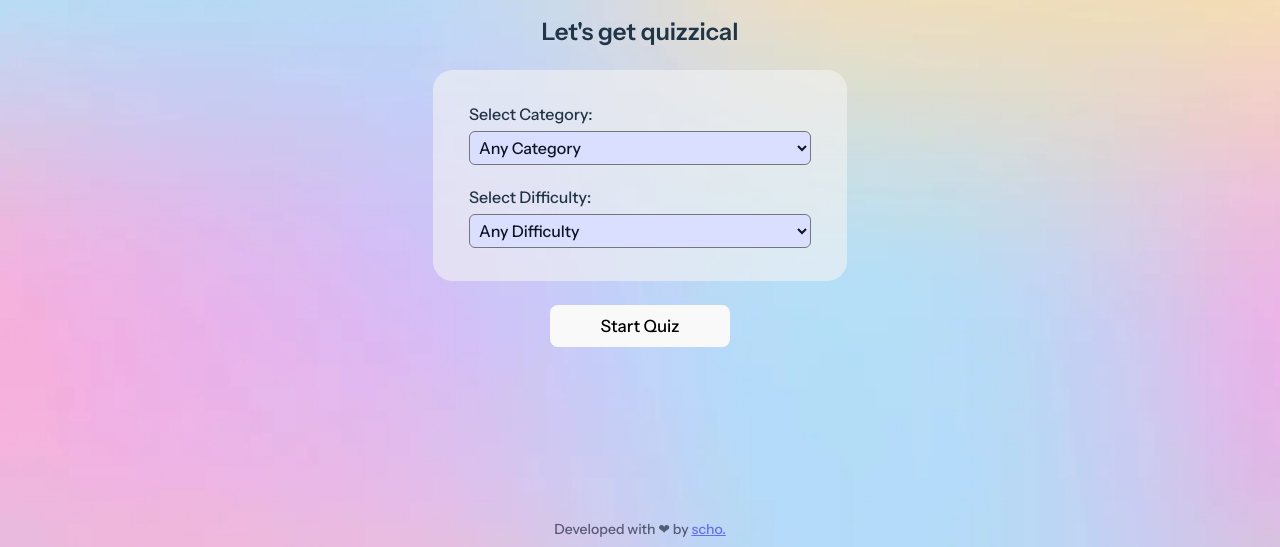
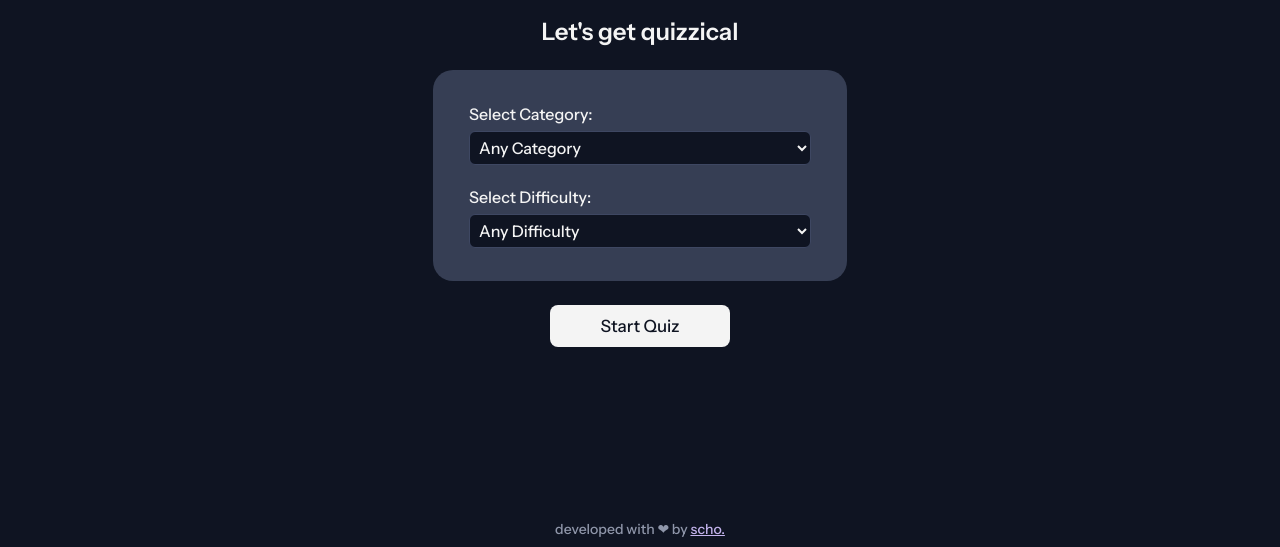
Before and after one commit to indoct/quizzical-app, a React (Vite) app: page / in a window 1280 px wide. Shown: the part 250-797 px from the top of the page. Built offline with nearby package versions, Linux system fonts and the light colour scheme; a web font is replaced by a local one.

Commit message:
added dark mode toggle + styles
fixed vertical centering for quiz body

```diff
--- a/package.json
+++ b/package.json
@@ -13,7 +13,8 @@
     "he": "^1.2.0",
     "react": "^18.2.0",
     "react-confetti": "^6.1.0",
-    "react-dom": "^18.2.0"
+    "react-dom": "^18.2.0",
+    "react-toggle-dark-mode": "^1.1.1"
   },
   "devDependencies": {
     "@types/react": "^18.2.15",
--- a/src/App.css
+++ b/src/App.css
@@ -1,12 +1,8 @@
 #root {
-  max-width: 800px;
   display: flex;
-  flex-direction: column;
-  min-height: 100vh;
-  text-align: center;
-  padding-top: 1rem;
-  padding-bottom: 10px;
-  box-sizing: border-box;
+  flex-direction: row;
+  width: 100%;
+  justify-content: center;
 }
 
 .logo {
--- a/src/App.jsx
+++ b/src/App.jsx
@@ -5,12 +5,16 @@ import Confetti from "react-confetti"
 import './App.css'
 import QABlock from './components/QABlock'
 import Intro from './components/Intro'
+import { DarkModeSwitch } from 'react-toggle-dark-mode'
 
 function App() {
     const [quizStarted, setQuizStarted] = React.useState(false);
     const [quizArray, setQuizArray] = React.useState([]);
     const [quizState, setQuizState] = React.useState({ selected_count: false, game_over: false });
     const [quizSettings, setQuizSettings] = React.useState({ difficulty: '', category: '' })
+    const [isDarkMode, setDarkMode] = React.useState(true);
+
+    console.log(isDarkMode)
 
   const shuffle = (array) => {
       for (let i = array.length - 1; i >= 0; i--) {
@@ -54,6 +58,10 @@ function App() {
       if(!quizStarted) setQuizStarted(prevState => !prevState)
     })
 }
+
+const toggleDarkMode = (checked) => {
+  setDarkMode(checked);
+};
 
 function handleSettingsChange(event) {
   const { name, value } = event.target;
@@ -104,6 +112,7 @@ const qaElements = quizArray.map((q,i) => {
     correct={q.correct}
     handleChange={handleChange}
     quizState={quizState}
+    isDarkMode={isDarkMode}
      />
   )
 });
@@ -137,7 +146,13 @@ const handleReplayBtn = () => {
     }
 
   return (
-    <>
+    <main className={isDarkMode ? 'dark-mode' : 'light-mode'}>
+      <div className="mode-switch"><DarkModeSwitch
+          style={{ marginBottom: '2rem' }}
+          checked={isDarkMode}
+          onChange={toggleDarkMode}
+          size={30}
+        /></div>
           {
           quizStarted ?
               <section>
@@ -164,8 +179,8 @@ const handleReplayBtn = () => {
                 handleStart={fetchData}
                 />
           }
-      <footer>Developed with ❤ by <strong><a href="https://scho.pro" target="_blank">scho.</a></strong></footer>
-      </>
+      <footer>developed with ❤ by <strong><a href="https://scho.pro" target="_blank">scho.</a></strong></footer>
+      </main>
   )
 }
 
--- a/src/components/QABlock.jsx
+++ b/src/components/QABlock.jsx
@@ -10,14 +10,20 @@ export default function QABlock(props) {
     const optionsElement = optArray.map((answer, index) => {
 
     const styles = {
-        color: !gO && props.selected === answer ? "#f4f4f4" : "#0f1422",
-        backgroundColor: !gO && props.selected === answer ? "#2d313c"
-        : gO && props.selected === answer && props.correct !== props.selected ? "#FF7370"
-        : gO && props.correct === answer ? "#6BB389"
+        color: !gO && props.selected === answer && props.isDarkMode ? "#0f1422" // game in play, dark mode, selected: quiz dark
+        : !gO && props.isDarkMode || !gO && props.selected === answer && !props.isDarkMode ? "#f4f4f4" // game in play, dark mode OR game over, selected, light mode: quiz light
+        : gO && props.selected !== answer && props.correct !== answer && props.isDarkMode ? "#9fa2ac" // game over, not selected, not correct, dark mode: pale grey
+        :  "#0f1422",
+        backgroundColor: !gO && props.selected === answer && !props.isDarkMode ? "#2d313c" // game in play, light mode, selected: quiz dark
+        : !gO && props.selected === answer && props.isDarkMode ? "#c4b4ed" // game in play, dark mode, selected: quiz light
+        : !gO && props.isDarkMode || gO && props.selected !== answer && props.correct !== answer && props.isDarkMode ? "#2a3040" // game in play, dark mode, not selected OR game over, not selected: slightly darker blue #9fa2ac
+        : gO && props.selected === answer && props.correct !== props.selected ? "#FF7370" // any mode, game over, incorrect: red
+        : gO && props.correct === answer ? "#7edd8c" // any mode, game over, correct: green
         : "#f4f4f4",
 
-        opacity: gO && props.correct === answer || !gO ? 1 : 0.6,
-        cursor: !gO ? 'pointer' : '',
+        fontWeight: gO && props.correct === answer && props.isDarkMode ? "600" : "500", // bold correct answers in dark mode
+        opacity: gO && props.correct === answer || !gO ? 1 : 0.65, // lower opacity for incorrect answers
+        cursor: !gO ? 'pointer' : '', // UX: regular cursor after game over
     }
 
     const optId = `${props.qnum}0${index+1}-${answer}`
--- a/src/index.css
+++ b/src/index.css
@@ -5,7 +5,7 @@
   font-weight: 500;
 
   --quiz-dark: #0f1422;
-  --quiz-light: #f4f4f4cb;
+  --quiz-light: #f4f4f4;
   --quiz-tan: #eaded1;
   --quiz-slate: #96c0c5;
 
@@ -23,6 +23,19 @@
   -webkit-text-size-adjust: 100%;
 }
 
+main {
+  display: flex;
+  flex-direction: column;
+  min-height: 100vh;
+  text-align: center;
+  padding-top: 1rem;
+  padding-bottom: 10px;
+  box-sizing: border-box;
+  flex-grow: 1;
+  align-items: center;
+  justify-content: center;
+}
+
 a {
   font-weight: 500;
   color: #646cff;
@@ -36,6 +49,10 @@ section button,
 form button,
 button {
   font-size: 1.06rem;
+}
+
+button:disabled {
+  color: #f4f4f466;
 }
 
 button:disabled:hover {
@@ -80,9 +97,10 @@ footer a:hover {
 
 section {
   display: flex;
-  flex-grow: 1;
   flex-direction: column;
   justify-content: center;
+  max-width: 800px;
+  flex-grow: 1;
 }
 
 h1 {
@@ -173,7 +191,6 @@ input[type="number"]::-webkit-outer-spin-button {
 legend {
   font-family: "Instrument Sans", sans-serif;
   font-size: 1rem;
-  font-weight: 600;
   text-align: left;
   line-height: 1.24;
   margin-bottom: -5px;
@@ -229,6 +246,73 @@ label.ans-display {
   font-size: 0.9rem;
 }
 
+.light-mode {
+  color-scheme: light;
+  color: var(--quiz-dark);
+}
+.dark-mode {
+  color-scheme: dark;
+  background-color: var(--quiz-dark);
+  color: var(--quiz-light);
+}
+
+.dark-mode form {
+  background-color: #363e54;
+}
+
+.dark-mode fieldset {
+  border-color: #cececa38;
+}
+
+.dark-mode select {
+  background-color: #0f1422;
+  border-color: #3e4762;
+  color: var(--quiz-light);
+}
+
+.dark-mode button:not(:disabled) {
+  background-color: var(--quiz-light);
+  color: var(--quiz-dark);
+}
+
+.dark-mode footer {
+  color: #dfe7fe9e;
+}
+
+.dark-mode footer a {
+  color: #c4b4ed;
+}
+
+.dark-mode button:disabled {
+  background-color: #c4b4ed47;
+}
+.dark-mode button:disabled:hover {
+  border: 1px solid transparent;
+}
+
+.light-mode button:not(:disabled) {
+  color: var(--quiz-light);
+}
+
+.mode-switch {
+  position: absolute;
+  top: 10px;
+  right: 20px;
+}
+
+@media screen and (min-width: 821px) {
+  .mode-switch {
+    top: 20px;
+    right: 30px;
+  }
+}
+
+@media screen and (max-width: 820px) {
+  form {
+    margin: 36px 10px 0;
+  }
+}
+
 @media (prefers-color-scheme: light) {
   :root {
     color: #213547;
```
Also changed, not shown: 1 other file (tests, documents, lock files or other folders).
